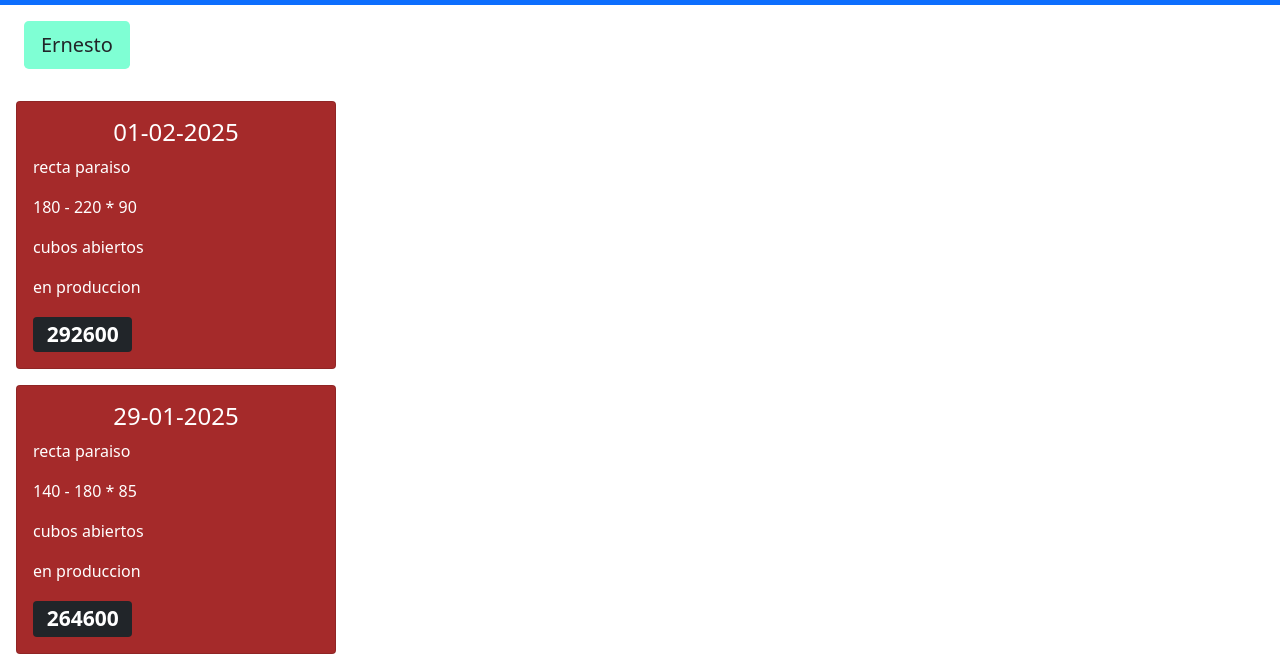
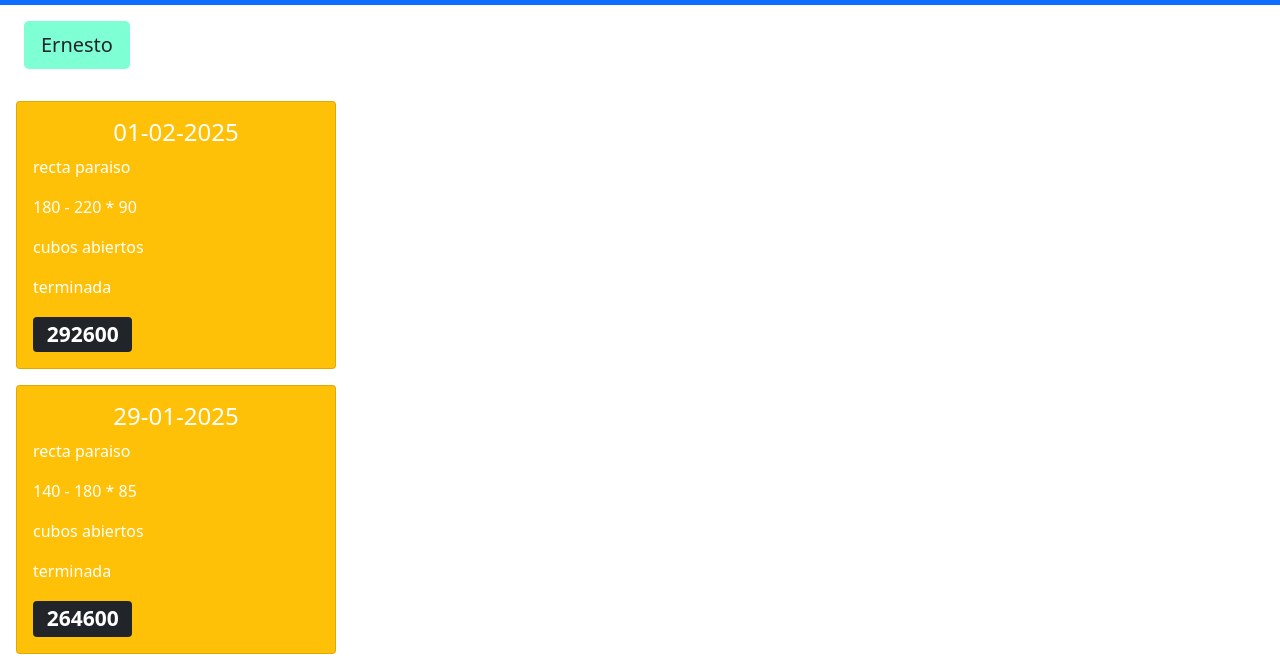
Before and after one commit to waltermas-gitter/infomesas2, a plain HTML site: page mobile/Ernesto.html in a window 1280 px wide. Shown: the part 56-723 px from the top of the page. Drawn offline with nearby package versions, Linux system fonts and the light colour scheme.

Commit message:
mié 19 feb 2025 18:08:40 -03

```diff
--- a/mobile/Ernesto.html
+++ b/mobile/Ernesto.html
@@ -65,7 +65,7 @@ body {
 
 <div class="col-md-3 mx-3 my-3">
 
-  <div class="card text-white" style="background-color:brown;">
+  <div class="card bg-warning text-white">
 
 
     <div class="card-body">
@@ -73,7 +73,7 @@ body {
       <p class="card-text">recta paraiso</p>
       <p class="card-text">180 - 220 * 90</p>
       <p class="card-text">cubos abiertos</p>
-      <p class="card-text">en produccion</p>
+      <p class="card-text">terminada</p>
 
       <h3 class="card-text"><span class="badge bg-dark">292600</span></h3>
     </div>
@@ -84,7 +84,7 @@ body {
 
 <div class="col-md-3 mx-3 my-3">
 
-  <div class="card text-white" style="background-color:brown;">
+  <div class="card bg-warning text-white">
 
 
     <div class="card-body">
@@ -92,7 +92,7 @@ body {
       <p class="card-text">recta paraiso</p>
       <p class="card-text">140 - 180 * 85</p>
       <p class="card-text">cubos abiertos</p>
-      <p class="card-text">en produccion</p>
+      <p class="card-text">terminada</p>
 
       <h3 class="card-text"><span class="badge bg-dark">264600</span></h3>
     </div>
```
Also changed, not shown: mobile/pendientes.html (+2 -2 lines), 1 other file.
